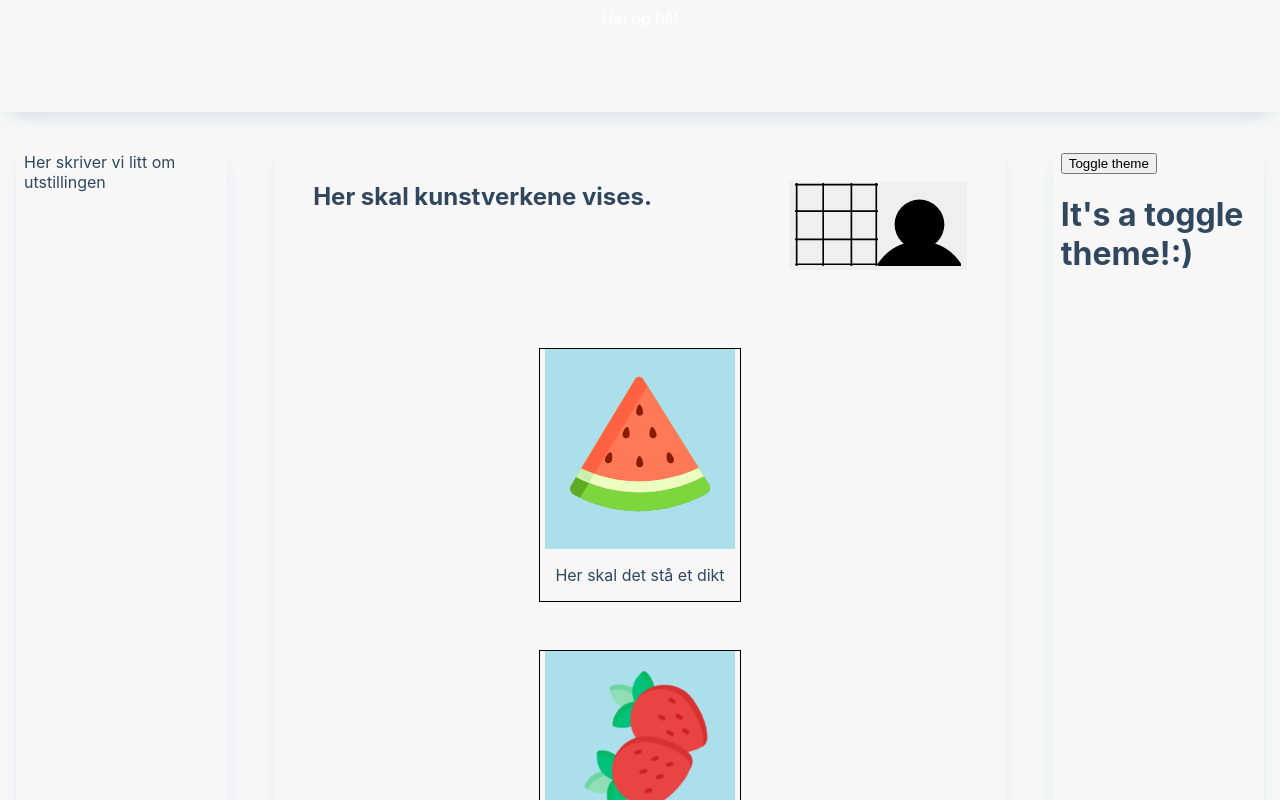
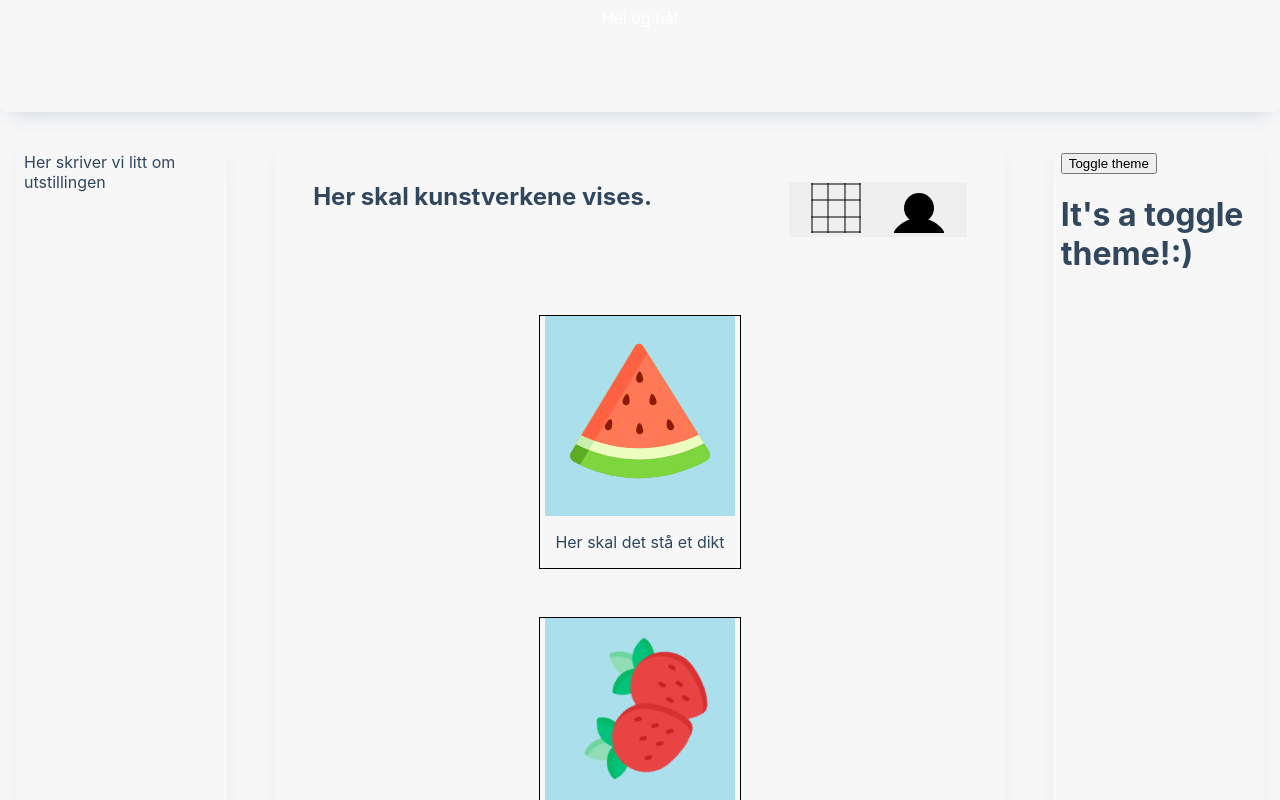
Before and after one commit to carobarstad/IT2810-project-2, a React (Create React App) app in the folder kunstutstilling/: page / in a window 1280 px wide. Shown: the top 800 px of the page. Built offline with nearby package versions, Linux system fonts and the light colour scheme.

Commit message:
Changed icon sizes

```diff
--- a/kunstutstilling/src/css/svg/fruit.css
+++ b/kunstutstilling/src/css/svg/fruit.css
@@ -1,8 +1,26 @@
+.icons {
+    width: 50px;
+    height: 50px;
+}
+
 .svgimg {
     padding: 25px;
     height: 140px;
     width: 140px;
 }
+
+/* Styling for CSS */
+
+.appleFill {
+    fill: #ff4755;
+}
+
+.appleFill:hover {
+    fill: #9abb2d;
+    height: 200%;
+}
+
+/* Animation */
 
 .rotate {
     animation-name: rotateFull;
@@ -18,19 +36,6 @@
     animation-timing-function: linear;
 }
 
-/* Styling for CSS */
-
-.appleFill {
-    fill: #ff4755;
-}
-
-.appleFill:hover {
-    fill: #9abb2d;
-    height: 200%;
-}
-
-/* Animasjon */
-
 @keyframes rotateFull {
     from {transform:rotate(0deg)}
     to {transform:rotate(360deg)}
--- a/kunstutstilling/src/svg/Gallery.tsx
+++ b/kunstutstilling/src/svg/Gallery.tsx
@@ -3,7 +3,7 @@ import React from 'react';
 export default function Gallery() {
     return (
         <div className="Gallery">
-            <svg xmlns="http://www.w3.org/2000/svg" viewBox="0 0 50 50">
+            <svg className="icons" xmlns="http://www.w3.org/2000/svg" viewBox="0 0 50 50">
                 <line x1='17' y1='0'  x2='17' y2='50' stroke="black"/>
                 <line x1='34' y1='0'  x2='34' y2='50' stroke="black"/>
                 <line x1='0'  y1='17' x2='50' y2='17' stroke="black"/>
--- a/kunstutstilling/src/svg/Portrait.tsx
+++ b/kunstutstilling/src/svg/Portrait.tsx
@@ -3,7 +3,7 @@ import React from 'react';
 export default function Portrait() {
     return (
         <div className="Portrait">
-            <svg xmlns="http://www.w3.org/2000/svg" viewBox="0 0 50 50">
+            <svg className="icons" xmlns="http://www.w3.org/2000/svg" viewBox="0 0 50 50">
                 <g fill="#00000">
                     <circle cx="25" cy="65" r="30"/>
                     <circle cx="25" cy="25" r="15"/>
```
